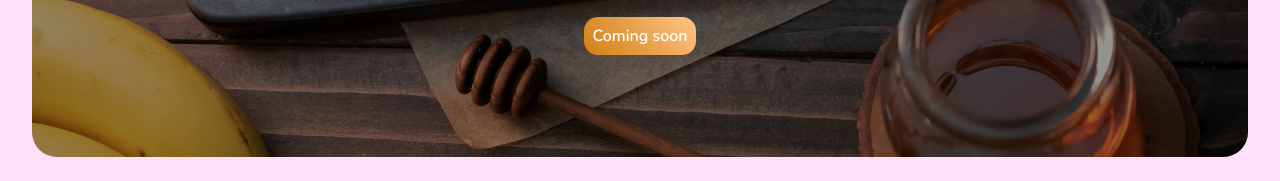
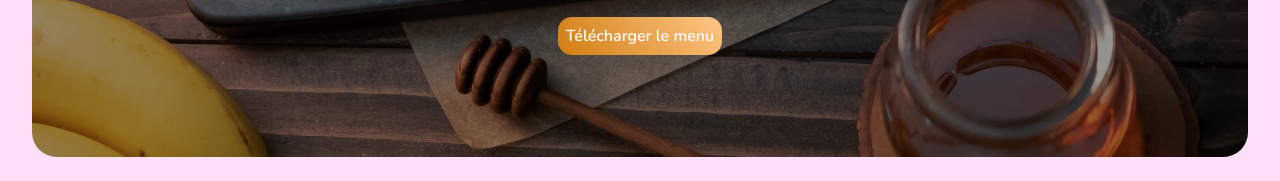
Before and after one commit to jealife/Colossal-Mind-and-Cake, a plain HTML site: page index.html in a window 1280 px wide. Shown: the part 619-800 px from the top of the page. Drawn offline with nearby package versions, Linux system fonts and the light colour scheme.

Commit message:
update btn

```diff
--- a/index.html
+++ b/index.html
@@ -39,8 +39,8 @@
                         bouchée
                         🤎: Fait avec amour et passion
                     </p>
-                    <a href="#" class="btn">
-                        Coming soon
+                    <a href="Cou Cou Cake Menu.pdf" download class="btn">
+                        Télécharger le menu
                     </a>
                 </div>
             </div>
--- a/style.css
+++ b/style.css
@@ -99,6 +99,7 @@ main {
 .btn:hover{
     scale: 1.1;
     box-shadow: #ffd3a487 0px 5px 12px 5px ;
+    padding: 1rem;
 }
 @media (max-width: 481px) and (max-width: 767px) {
     .hero-content h1 {
```
Also changed, not shown: 1 other file.
